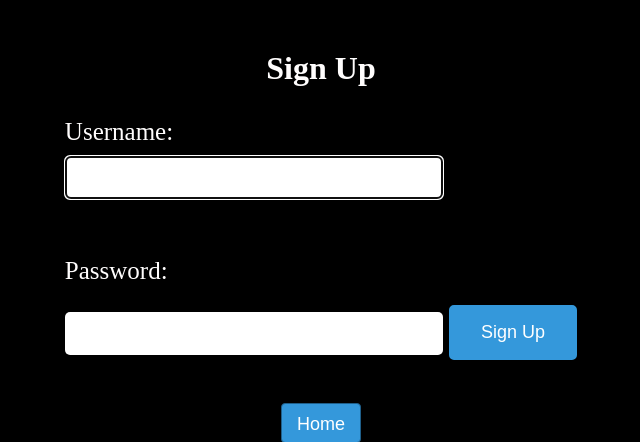
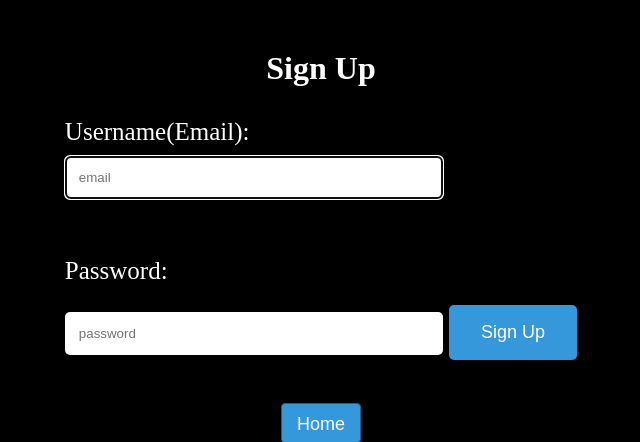
Before and after one commit to swfox11/Techplement_Week_One, a Node server app: page /signup in a window 1280 px wide. Shown: the top 442 px of the page, without its empty margins (319-959 px from the left). Run offline with Node 20, Linux system fonts and the light colour scheme; some libraries are stand-ins or nearby versions.

Commit message:
changed username label to mail

```diff
--- a/views/login.ejs
+++ b/views/login.ejs
@@ -72,11 +72,11 @@
     <!-- Login Form -->
     <h3><%= locals.message %>  </h3>
     <form action="/login" method="post">
-        <label for="loginUsername">Username:</label>
-        <input type="text" id="loginUsername" name="username" autofocus  required>
+        <label for="loginUsername">Username(Email):</label>
+        <input type="text" id="loginUsername" name="username" placeholder="email" autofocus  required>
         <br>
         <label for="loginPassword">Password:</label>
-        <input type="password" id="loginPassword" name="password" required>
+        <input type="password" id="loginPassword" name="password" placeholder="password"required>
 
         <button type="submit">Login</button>
     </form>
--- a/views/signup.ejs
+++ b/views/signup.ejs
@@ -73,12 +73,12 @@
     <!-- Sign Up Form -->
     <h3></h3>
     <form action="/signup" method="post">
-        <label for="signupUsername">Username:</label>
-        <input type="email" id="signupUsername" name="username" autofocus required>
+        <label for="signupUsername">Username(Email):</label>
+        <input type="email" id="signupUsername" name="username" placeholder="email" autofocus required>
          <br>
          <br>
         <label for="signupPassword">Password:</label>
-        <input type="password" id="signupPassword" name="password" required>
+        <input type="password" id="signupPassword" name="password" placeholder="password" required>
 
         <button type="submit">Sign Up</button>
     </form>
```
